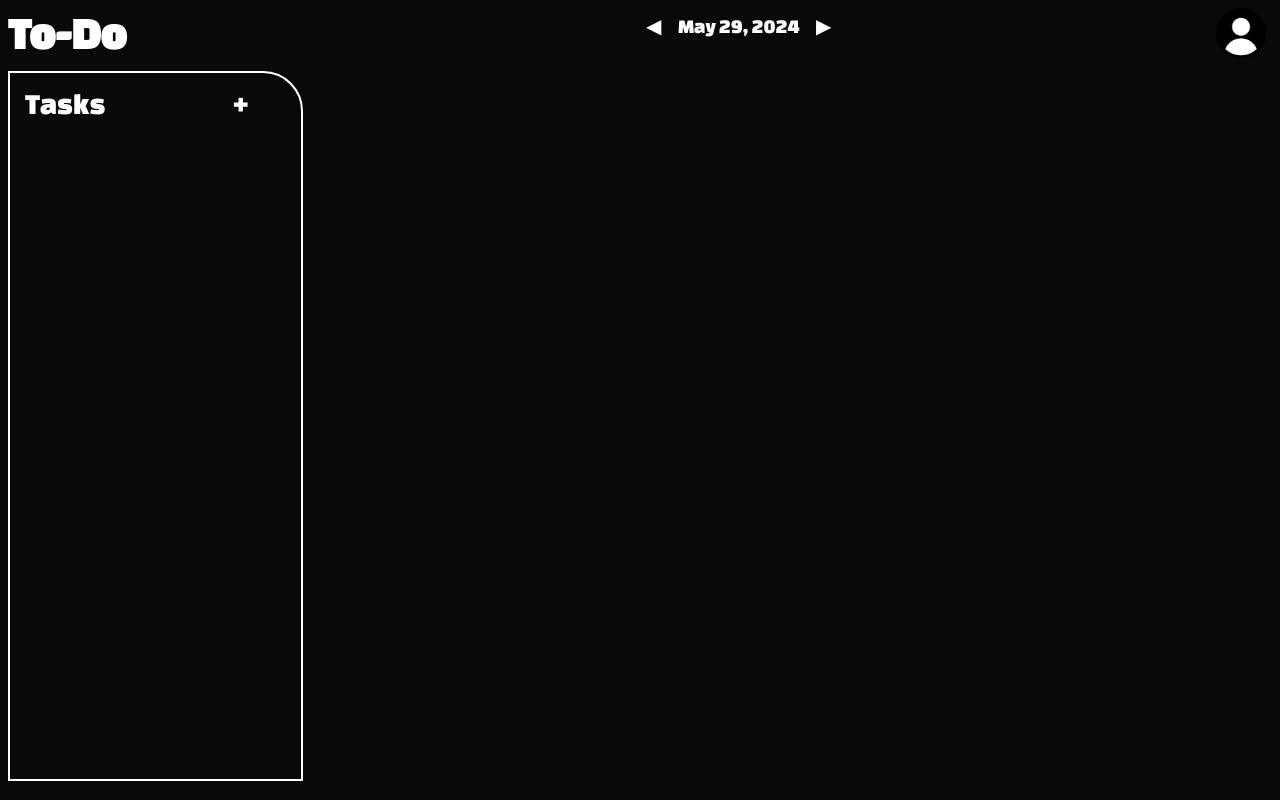
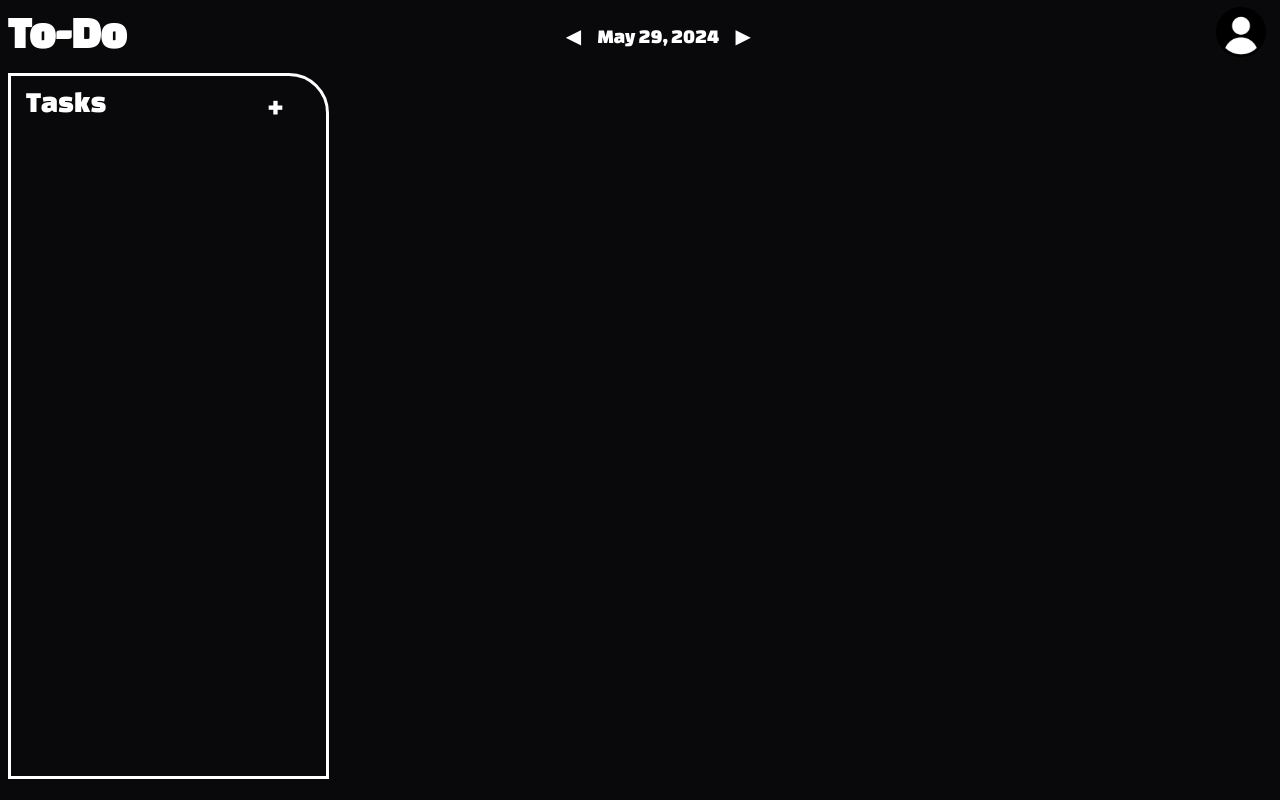
Before and after one commit to MrAlvaroLG/To-Do, a plain HTML site: page Frontend/index.html in a window 1280 px wide. Drawn offline with Linux system fonts and the light colour scheme.

Commit message:
CSS spaghetti code fixed

```diff
--- a/Frontend/index.html
+++ b/Frontend/index.html
@@ -11,36 +11,30 @@
 </head>
 <body style="background-color: #09090B; color: #ffffff;">
     <nav class="navigationBar">
-        <div class="leftNavbar">
-            <h1 id="title">To-Do</h1>
+        <h1 id="title">To-Do</h1>
+        <div class="dateButton">
+            <button id="left"> ◀ </button>
+            <button id="date"></button>
+            <button id="right"> ▶ </button>
         </div>
-        <div class="rightNavbar">
-            <div class="dateButton">
-                <button id="arrowLeft"> ◀ </button>
-                <button id="date"></button>
-                <button id="arrowRight"> ▶ </button>
-            </div>
-            <button id="user">
-                <div id="username">Username</div>
-                <img src="./images/Log-face-predeterminated.png" alt="" id="userImage">
-            </button>
-        </div>
+        <button class="user">
+            <div id="username">Username</div>
+            <img src="./images/Log-face-predeterminated.png" alt="" id="image">
+        </button>
     </nav>
     <div class="workArea">
-        <div class="LeftBar">
-            <div id="TaskList">
-                <div id="Tasks">Tasks</div>
-                <button id="NewTask">+</button>
-            </div>
+        <div id="taskList">
+            <div id="tasks">Tasks</div>
+            <button id="newTask">+</button>
         </div>
-        <div class="RightBar"></div>
+        <div class="workSpace"></div>
     </div>
 
     <div id="UserAdministration">
         <div id="UserInfo">
-            <img src="./images/Log-face-popup.png" alt="" id="UserAdminImg">
+            <img src="./images/Log-face-popup.png" alt="" id="image">
             <div id="usernameActions">Username</div>
-            <button id="ClosePU">X</button>
+            <button id="close">X</button>
         </div>
         <div id="UserActions">
             <button id="ChangeUsername">Change Username</button>
--- a/Frontend/style/index/NavigationBar.css
+++ b/Frontend/style/index/NavigationBar.css
@@ -3,63 +3,44 @@
     align-content: center;
     align-items: center;
     flex-direction: row;
+    width: 100%;
     height: 50px;
     font-family: "Changa One", sans-serif;
     font-size: 30px;
 }
 
-.leftNavbar{
-    display: flex;
-    align-items: center;
-    align-content: center;
-    width: 100%;
-}
-
-.rightNavbar{
-    display: flex;
-    flex-direction: row;
-    align-content: center;
-    width: 100%;
-}
-
 .dateButton{
-    align-self: flex-start;
+    align-self: center;
+    margin-left: auto;
     margin-right: auto;
 }
 
-#date{
+.dateButton button{
     font-family: "Changa One", sans-serif;
+    color: white;
     font-size: 20px;
+    border: 0;
     background-color: #09090B;
-    border: 0;
-    color: #ffffff
-}
-#arrowLeft{
-    font-family: "Changa One", sans-serif;
-    font-size: 20px;
-    background-color: #09090B;
-    border: 0;
-    color: #ffffff
-}
-#arrowRight{
-    font-family: "Changa One", sans-serif;
-    font-size: 20px;
-    background-color: #09090B;
-    border: 0;
-    color: #ffffff
 }
 
-#arrowLeft:hover{
+.user{
+    align-self: flex-end;
+    margin-left: auto;
+}
+
+#title{
+    align-self: flex-start;
+    margin-top: auto;
+    margin-right: auto;
+}
+
+#left:hover, #right:hover{
     transition: 100ms;
-    border-right: 3px solid #ffffff;
+    border-bottom: 3px solid white;
     border-radius: 3px;
 }
-#arrowRight:hover{
-    transition: 100ms;
-    border-left: 3px solid #ffffff;
-    border-radius: 3px;
-}
-#user{
+
+.user{
     display: flex;
     flex-direction: row;
     align-items: center;
@@ -71,12 +52,12 @@
     color: #ffffff;
 }
 
-button:hover{
-    cursor: pointer;
-}
-
-#userImage{
+.user > #image{
     margin-left: 20px;
     width: 50px;
     height: 50px;
 }
+
+button:hover{
+    cursor: pointer;
+}
--- a/Frontend/style/index/WorkArea.css
+++ b/Frontend/style/index/WorkArea.css
@@ -1,38 +1,24 @@
-.WorkArea{
-    font-family: "Changa One", sans-serif;
+.workArea{
     margin-top: 15px;
     display: flex;
-    align-content: center;
-    align-items: center;
     flex-direction: row;
     height: 90%;
 }
-
-.LeftBar{
-    width: 30%;
-    height: 100%;
-    border: 2px solid #ffffff;
+#taskList{
+    display: flex;
+    flex-direction: row;
+    width: 25%;
+    border: 3px solid #ffffff;
     border-top-right-radius: 40px;
 }
-.RightBar{
-    width: 100%;
-    height: 100%;
-}
-
-#TaskList{
-    display: flex;
-    flex-direction: row;
-    align-items: center;
-    align-content: center;
-    margin-bottom: 15px;
-}
-#Tasks{
+#tasks{
+    font-family: "Changa One", sans-serif;
+    height: fit-content;
     margin-left: 15px;
     margin-top: 10px;
     font-size: 30px;
     margin-right: auto;
 }
-
 #NewTask{
     font-family: "Changa One", sans-serif;
     background-color: #09090B;
@@ -43,13 +29,14 @@
     height: 40px;
     width: 40px;
     font-size: 30px;
-    align-self: flex-end;
     margin-left: auto;
-    margin-right: 40px;
+    margin-right: 30px;
 }
-
 #NewTask:hover{
     transition: 0.2s;
     background-color: #ffffff;
     color: #09090B;
 }
+.workSpace{
+    width: 75%;
+}
```
